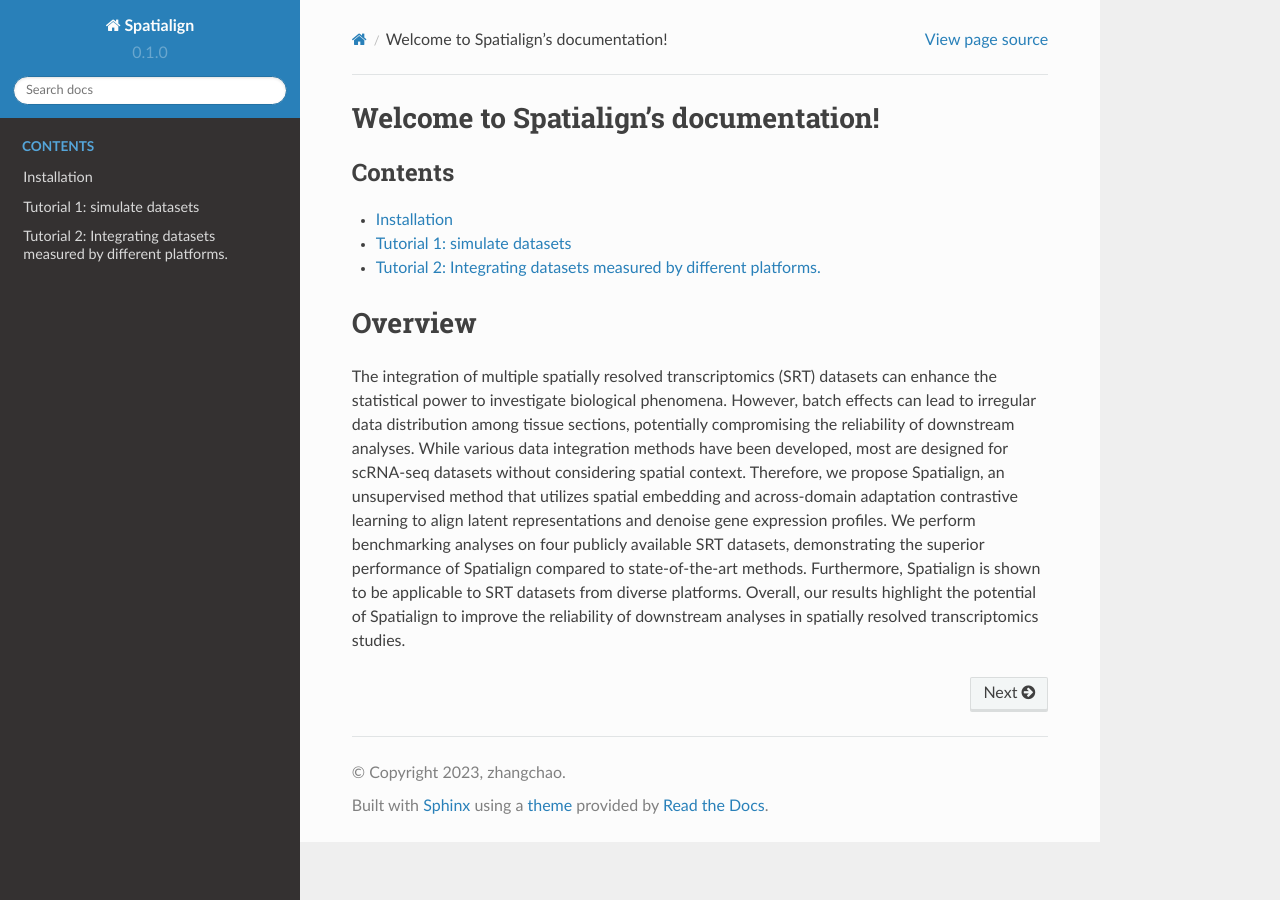
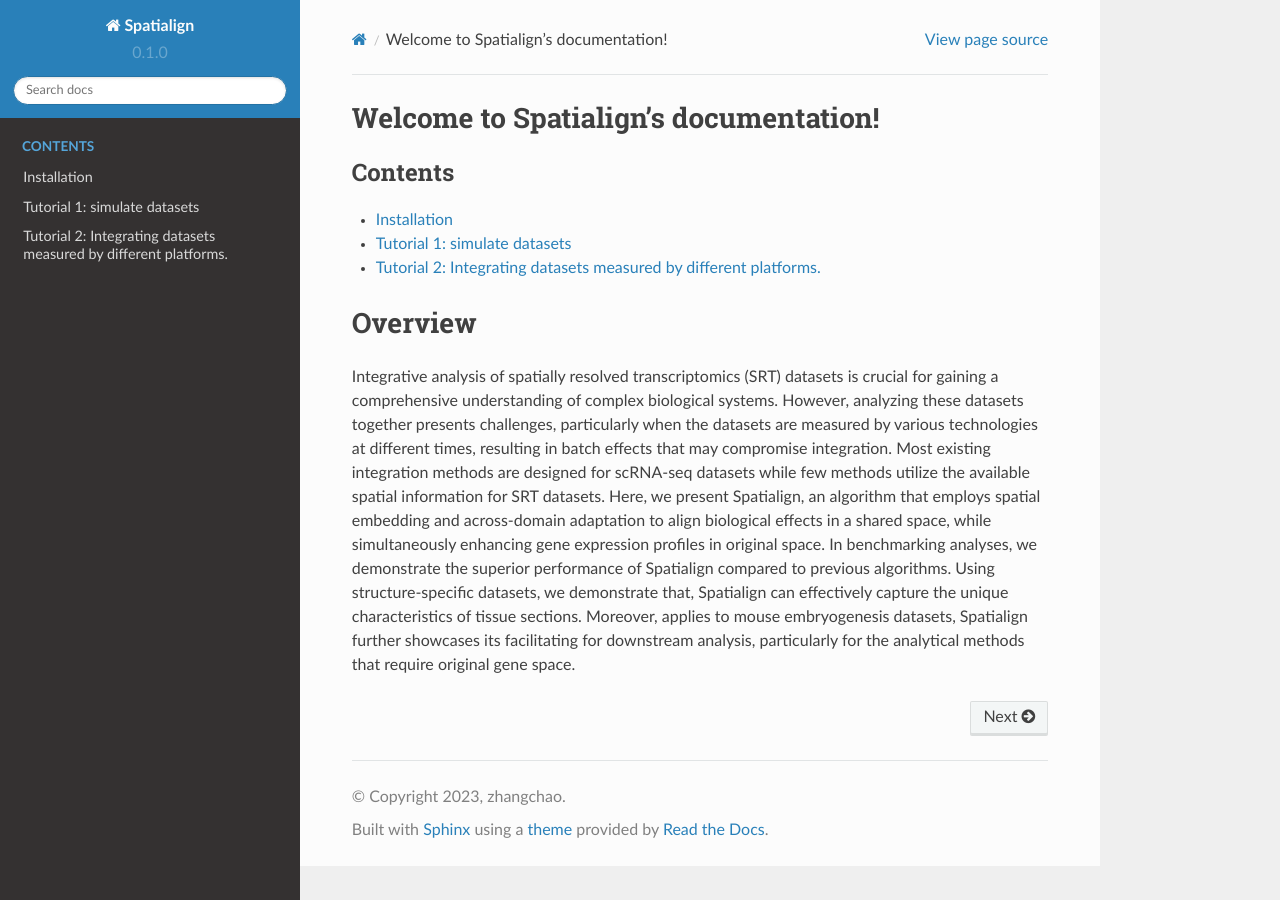
Before and after one commit to zhangchao162/Spatialign-Tutorials, a Sphinx documentation site: the page built from docs/source/index.rst, in a window 1280 px wide. Built offline with Sphinx 7.4.7 and the Read the Docs theme 2.0.0, drawn with Linux system fonts in a browser that asks for light colours.

Commit message:
update overview

```diff
--- a/docs/source/index.rst
+++ b/docs/source/index.rst
@@ -11,4 +11,4 @@ Welcome to Spatialign's documentation!
 
 Overview
 ========
-The integration of multiple spatially resolved transcriptomics (SRT) datasets can enhance the statistical power to investigate biological phenomena. However, batch effects can lead to irregular data distribution among tissue sections, potentially compromising the reliability of downstream analyses. While various data integration methods have been developed, most are designed for scRNA-seq datasets without considering spatial context. Therefore, we propose Spatialign, an unsupervised method that utilizes spatial embedding and across-domain adaptation contrastive learning to align latent representations and denoise gene expression profiles. We perform benchmarking analyses on four publicly available SRT datasets, demonstrating the superior performance of Spatialign compared to state-of-the-art methods. Furthermore, Spatialign is shown to be applicable to SRT datasets from diverse platforms. Overall, our results highlight the potential of Spatialign to improve the reliability of downstream analyses in spatially resolved transcriptomics studies.
+Integrative analysis of spatially resolved transcriptomics (SRT) datasets is crucial for gaining a comprehensive understanding of complex biological systems. However, analyzing these datasets together presents challenges, particularly when the datasets are measured by various technologies at different times, resulting in batch effects that may compromise integration. Most existing integration methods are designed for scRNA-seq datasets while few methods utilize the available spatial information for SRT datasets. Here, we present Spatialign, an algorithm that employs spatial embedding and across-domain adaptation to align biological effects in a shared space, while simultaneously enhancing gene expression profiles in original space. In benchmarking analyses, we demonstrate the superior performance of Spatialign compared to previous algorithms. Using structure-specific datasets, we demonstrate that, Spatialign can effectively capture the unique characteristics of tissue sections. Moreover, applies to mouse embryogenesis datasets, Spatialign further showcases its facilitating for downstream analysis, particularly for the analytical methods that require original gene space.
```
